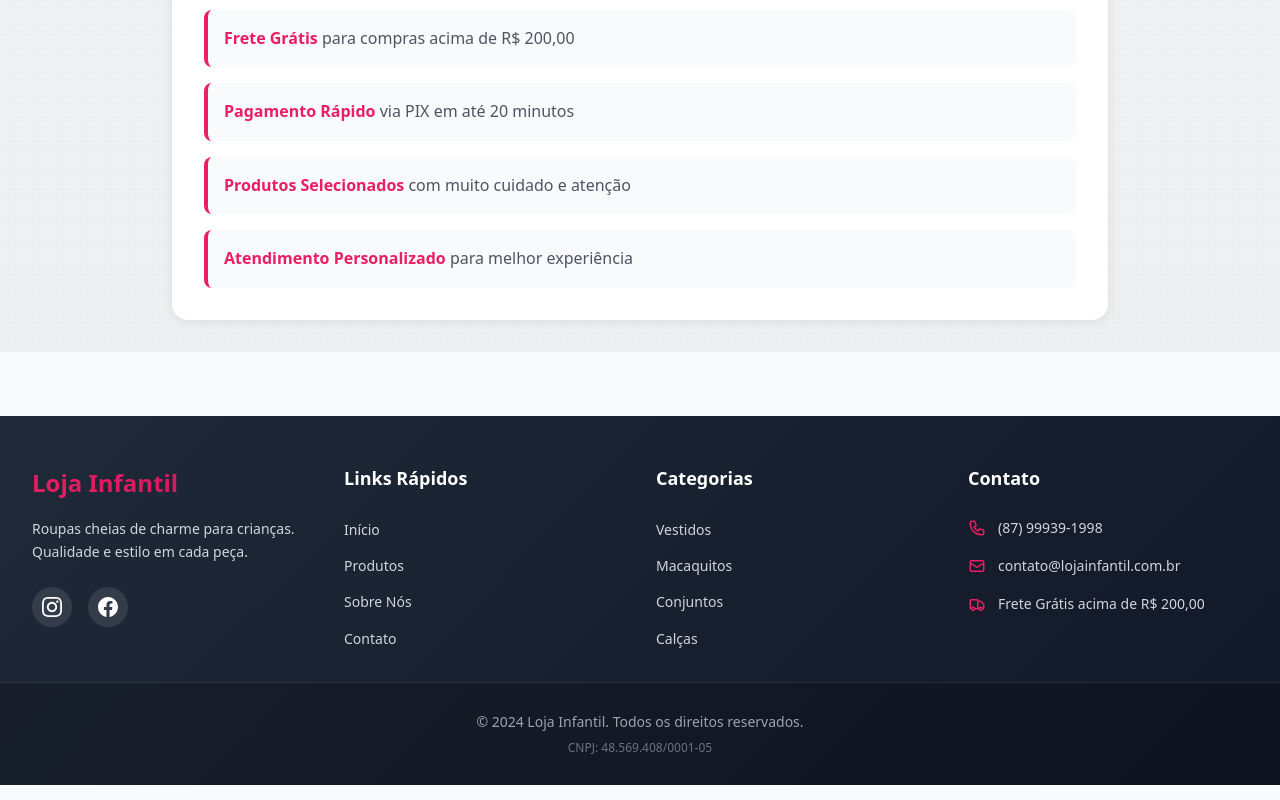
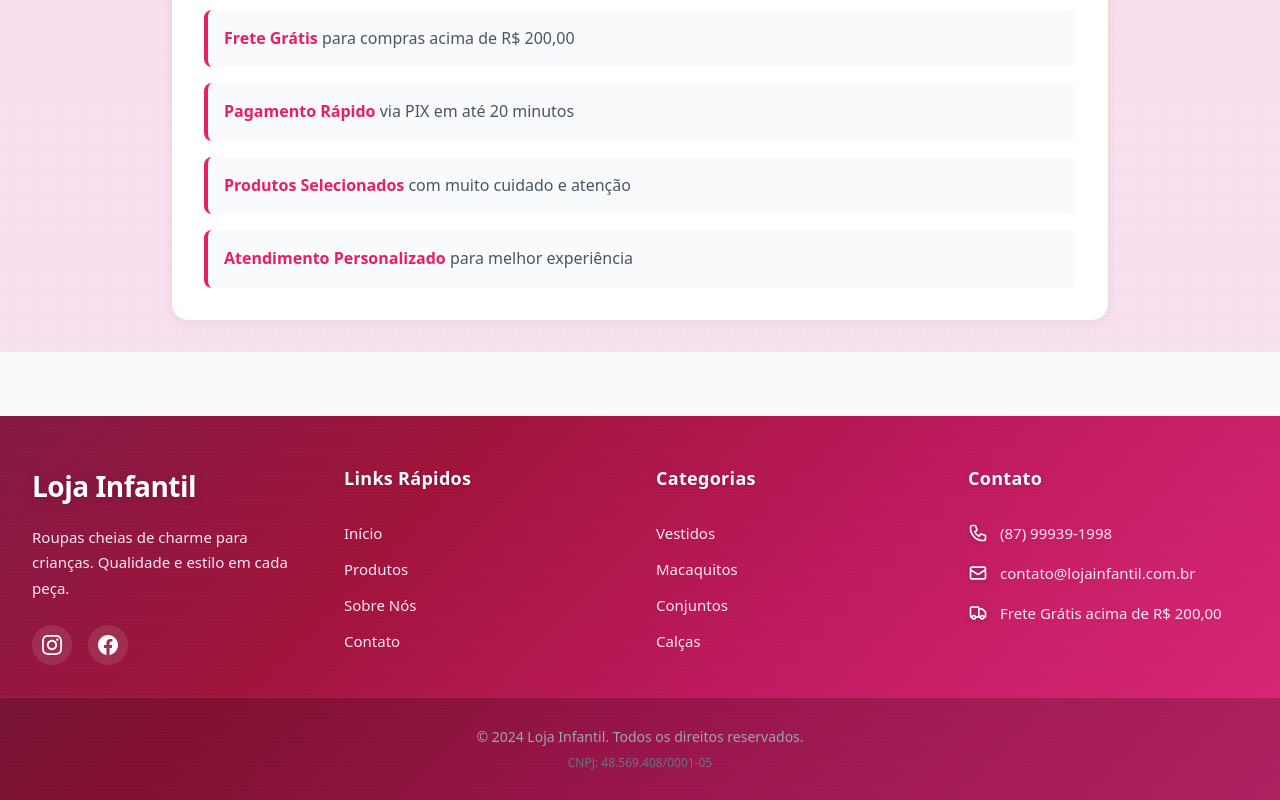
Before and after one commit to josueejunior/loja-roupa-infantil, a Vue app: page /sobre in a window 1280 px wide. Shown: the part 1554-2354 px from the top of the page. Built offline with nearby package versions, Linux system fonts and the light colour scheme.

Commit message:
rosa tema

```diff
--- a/src/App.vue
+++ b/src/App.vue
@@ -289,32 +289,32 @@ const clearAllFilters = () => {
 .app {
   min-height: 100vh;
   position: relative;
-  /* Fundo com textura granulada e detalhes infantis */
+  /* Fundo com textura granulada e detalhes infantis em tom rosa */
   background:
     /* Textura granulada usando múltiplas camadas de ruído */
     repeating-linear-gradient(
       0deg,
-      rgba(0, 0, 0, 0.03) 0px,
+      rgba(0, 0, 0, 0.02) 0px,
       transparent 1px,
       transparent 2px,
-      rgba(0, 0, 0, 0.03) 3px
+      rgba(0, 0, 0, 0.02) 3px
     ),
     repeating-linear-gradient(
       90deg,
-      rgba(0, 0, 0, 0.03) 0px,
+      rgba(0, 0, 0, 0.02) 0px,
       transparent 1px,
       transparent 2px,
-      rgba(0, 0, 0, 0.03) 3px
+      rgba(0, 0, 0, 0.02) 3px
     ),
     /* Efeito de ruído pontilhado */
-    radial-gradient(circle at 1px 1px, rgba(0, 0, 0, 0.15) 1px, transparent 0),
-    /* Detalhes infantis em tons pastéis */
-    radial-gradient(circle at 10% 20%, rgba(255, 182, 193, 0.25) 0, transparent 45%),
-    radial-gradient(circle at 90% 10%, rgba(173, 216, 230, 0.25) 0, transparent 45%),
-    radial-gradient(circle at 0% 80%, rgba(255, 228, 181, 0.3) 0, transparent 50%),
-    radial-gradient(circle at 85% 85%, rgba(221, 160, 221, 0.25) 0, transparent 45%),
-    /* Base gradiente suave */
-    linear-gradient(to bottom, #f9fafb 0%, #f3f4f6 100%);
+    radial-gradient(circle at 1px 1px, rgba(0, 0, 0, 0.12) 1px, transparent 0),
+    /* Detalhes infantis em tons de rosa */
+    radial-gradient(circle at 10% 20%, rgba(252, 231, 243, 0.95) 0, transparent 45%),
+    radial-gradient(circle at 90% 10%, rgba(255, 228, 230, 0.9) 0, transparent 45%),
+    radial-gradient(circle at 0% 80%, rgba(255, 213, 230, 0.9) 0, transparent 50%),
+    radial-gradient(circle at 85% 85%, rgba(252, 207, 238, 0.9) 0, transparent 45%),
+    /* Base gradiente suave em rosa bem claro */
+    linear-gradient(to bottom, #fff7fb 0%, #ffeaf3 35%, #ffe4f0 70%, #fde7f3 100%);
   background-size:
     100% 100%,
     100% 100%,
--- a/src/components/Footer.vue
+++ b/src/components/Footer.vue
@@ -74,10 +74,30 @@ import IconTruck from './icons/IconTruck.vue';
 
 <style scoped>
 .footer {
-  background: linear-gradient(135deg, #1f2937 0%, #111827 100%);
+  background: linear-gradient(135deg, #831843 0%, #9f1239 30%, #be185d 60%, #db2777 100%);
   color: white;
   margin-top: 4rem;
   padding-top: 3rem;
+  position: relative;
+  overflow: hidden;
+}
+
+.footer::before {
+  content: '';
+  position: absolute;
+  top: 0;
+  left: 0;
+  right: 0;
+  bottom: 0;
+  background:
+    repeating-linear-gradient(
+      0deg,
+      rgba(255, 255, 255, 0.03) 0px,
+      transparent 1px,
+      transparent 2px,
+      rgba(255, 255, 255, 0.03) 3px
+    );
+  pointer-events: none;
 }
 
 .footer-content {
@@ -97,20 +117,20 @@ import IconTruck from './icons/IconTruck.vue';
 }
 
 .footer-title {
-  font-size: 1.5rem;
-  font-weight: 700;
+  font-size: 1.75rem;
+  font-weight: 800;
   margin: 0;
-  background: linear-gradient(135deg, #e91e63 0%, #c2185b 100%);
-  -webkit-background-clip: text;
-  -webkit-text-fill-color: transparent;
-  background-clip: text;
+  color: #ffffff;
+  text-shadow: 0 2px 8px rgba(0, 0, 0, 0.2);
+  letter-spacing: -0.5px;
 }
 
 .footer-description {
-  color: #d1d5db;
-  font-size: 0.875rem;
-  line-height: 1.6;
+  color: #fce7f3;
+  font-size: 0.9375rem;
+  line-height: 1.7;
   margin: 0;
+  font-weight: 400;
 }
 
 .social-links {
@@ -144,9 +164,11 @@ import IconTruck from './icons/IconTruck.vue';
 
 .footer-subtitle {
   font-size: 1.125rem;
-  font-weight: 600;
-  margin: 0 0 0.5rem 0;
-  color: white;
+  font-weight: 700;
+  margin: 0 0 0.75rem 0;
+  color: #ffffff;
+  text-shadow: 0 1px 4px rgba(0, 0, 0, 0.15);
+  letter-spacing: 0.3px;
 }
 
 .footer-links {
@@ -159,14 +181,18 @@ import IconTruck from './icons/IconTruck.vue';
 }
 
 .footer-links li a {
-  color: #d1d5db;
+  color: #fce7f3;
   text-decoration: none;
-  font-size: 0.875rem;
-  transition: color 0.2s ease;
+  font-size: 0.9375rem;
+  transition: all 0.2s ease;
+  font-weight: 500;
+  display: inline-block;
 }
 
 .footer-links li a:hover {
-  color: #e91e63;
+  color: #ffffff;
+  transform: translateX(4px);
+  text-shadow: 0 2px 4px rgba(0, 0, 0, 0.2);
 }
 
 .footer-contact {
@@ -182,21 +208,24 @@ import IconTruck from './icons/IconTruck.vue';
   display: flex;
   align-items: center;
   gap: 0.75rem;
-  color: #d1d5db;
-  font-size: 0.875rem;
+  color: #fce7f3;
+  font-size: 0.9375rem;
+  font-weight: 500;
 }
 
 .contact-icon {
-  width: 18px;
-  height: 18px;
-  color: #e91e63;
+  width: 20px;
+  height: 20px;
+  color: #ffffff;
   flex-shrink: 0;
+  filter: drop-shadow(0 1px 2px rgba(0, 0, 0, 0.2));
 }
 
 .footer-contact li a {
-  color: #d1d5db;
+  color: #fce7f3;
   text-decoration: none;
-  transition: color 0.2s ease;
+  transition: all 0.2s ease;
+  font-weight: 500;
 }
 
 .footer-contact li a:hover {
--- a/src/components/Header.vue
+++ b/src/components/Header.vue
@@ -217,7 +217,7 @@ const closeMobileMenu = () => {
 
 /* Top Bar */
 .top-bar {
-  background: linear-gradient(135deg, #1f2937 0%, #374151 100%);
+  background: linear-gradient(135deg, #f472b6 0%, #ec4899 35%, #db2777 100%);
   color: white;
   padding: 0.5rem 0;
   font-size: 0.8125rem;
--- a/src/views/About.vue
+++ b/src/views/About.vue
@@ -106,9 +106,9 @@ const cartStore = useCartStore();
       transparent 2px,
       rgba(0, 0, 0, 0.03) 3px
     ),
-    radial-gradient(circle at 10% 20%, rgba(255, 182, 193, 0.25) 0, transparent 45%),
-    radial-gradient(circle at 90% 10%, rgba(173, 216, 230, 0.25) 0, transparent 45%),
-    linear-gradient(to bottom, #f9fafb 0%, #f3f4f6 100%);
+    radial-gradient(circle at 10% 20%, rgba(252, 231, 243, 0.95) 0, transparent 45%),
+    radial-gradient(circle at 90% 10%, rgba(255, 228, 230, 0.9) 0, transparent 45%),
+    linear-gradient(to bottom, #fff7fb 0%, #ffeaf3 35%, #ffe4f0 70%, #fde7f3 100%);
 }
 
 .about-container {
--- a/src/views/Contact.vue
+++ b/src/views/Contact.vue
@@ -186,9 +186,9 @@ const handleSubmit = () => {
       transparent 2px,
       rgba(0, 0, 0, 0.03) 3px
     ),
-    radial-gradient(circle at 10% 20%, rgba(255, 182, 193, 0.25) 0, transparent 45%),
-    radial-gradient(circle at 90% 10%, rgba(173, 216, 230, 0.25) 0, transparent 45%),
-    linear-gradient(to bottom, #f9fafb 0%, #f3f4f6 100%);
+    radial-gradient(circle at 10% 20%, rgba(252, 231, 243, 0.95) 0, transparent 45%),
+    radial-gradient(circle at 90% 10%, rgba(255, 228, 230, 0.9) 0, transparent 45%),
+    linear-gradient(to bottom, #fff7fb 0%, #ffeaf3 35%, #ffe4f0 70%, #fde7f3 100%);
 }
 
 .contact-container {
--- a/src/views/ProductDetail.vue
+++ b/src/views/ProductDetail.vue
@@ -229,11 +229,11 @@ const addToCart = () => {
       rgba(0, 0, 0, 0.03) 3px
     ),
     radial-gradient(circle at 1px 1px, rgba(0, 0, 0, 0.15) 1px, transparent 0),
-    radial-gradient(circle at 10% 20%, rgba(255, 182, 193, 0.25) 0, transparent 45%),
-    radial-gradient(circle at 90% 10%, rgba(173, 216, 230, 0.25) 0, transparent 45%),
-    radial-gradient(circle at 0% 80%, rgba(255, 228, 181, 0.3) 0, transparent 50%),
-    radial-gradient(circle at 85% 85%, rgba(221, 160, 221, 0.25) 0, transparent 45%),
-    linear-gradient(to bottom, #f9fafb 0%, #f3f4f6 100%);
+    radial-gradient(circle at 10% 20%, rgba(252, 231, 243, 0.95) 0, transparent 45%),
+    radial-gradient(circle at 90% 10%, rgba(255, 228, 230, 0.9) 0, transparent 45%),
+    radial-gradient(circle at 0% 80%, rgba(255, 213, 230, 0.9) 0, transparent 50%),
+    radial-gradient(circle at 85% 85%, rgba(252, 207, 238, 0.9) 0, transparent 45%),
+    linear-gradient(to bottom, #fff7fb 0%, #ffeaf3 35%, #ffe4f0 70%, #fde7f3 100%);
   background-size:
     100% 100%,
     100% 100%,
```
